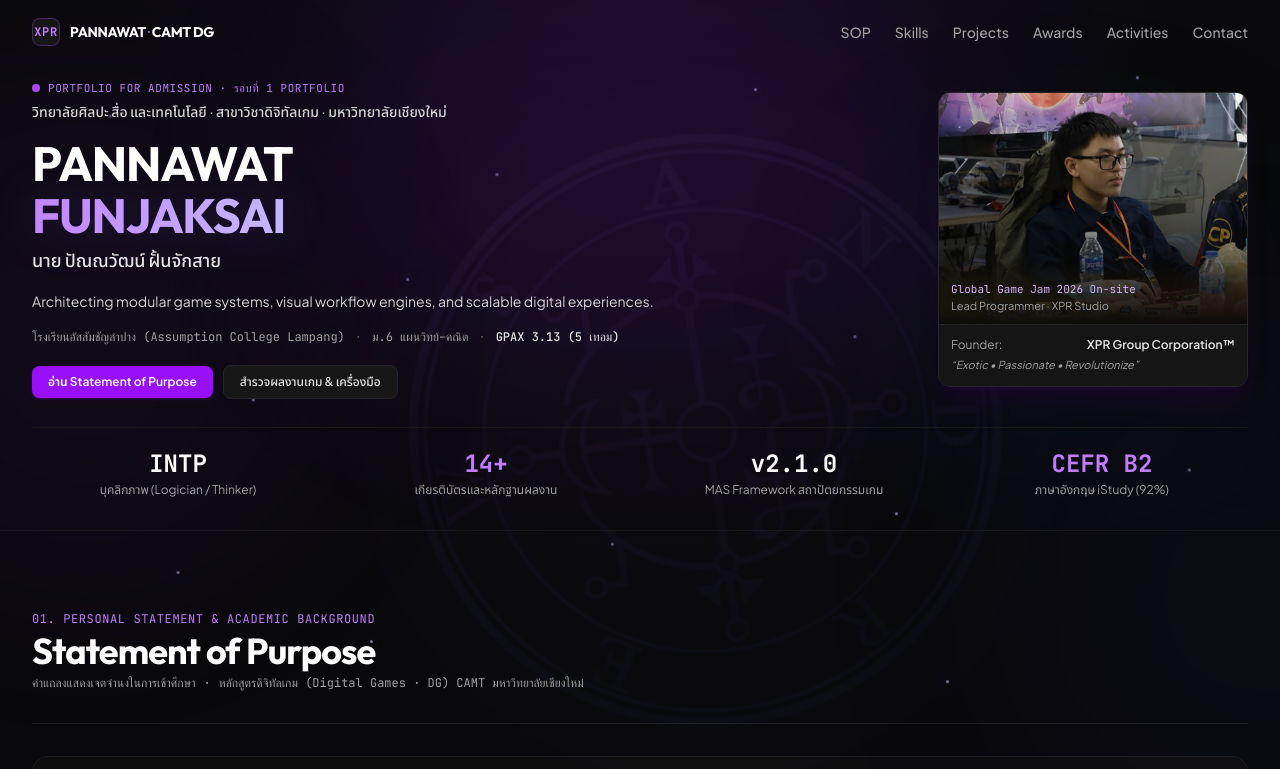
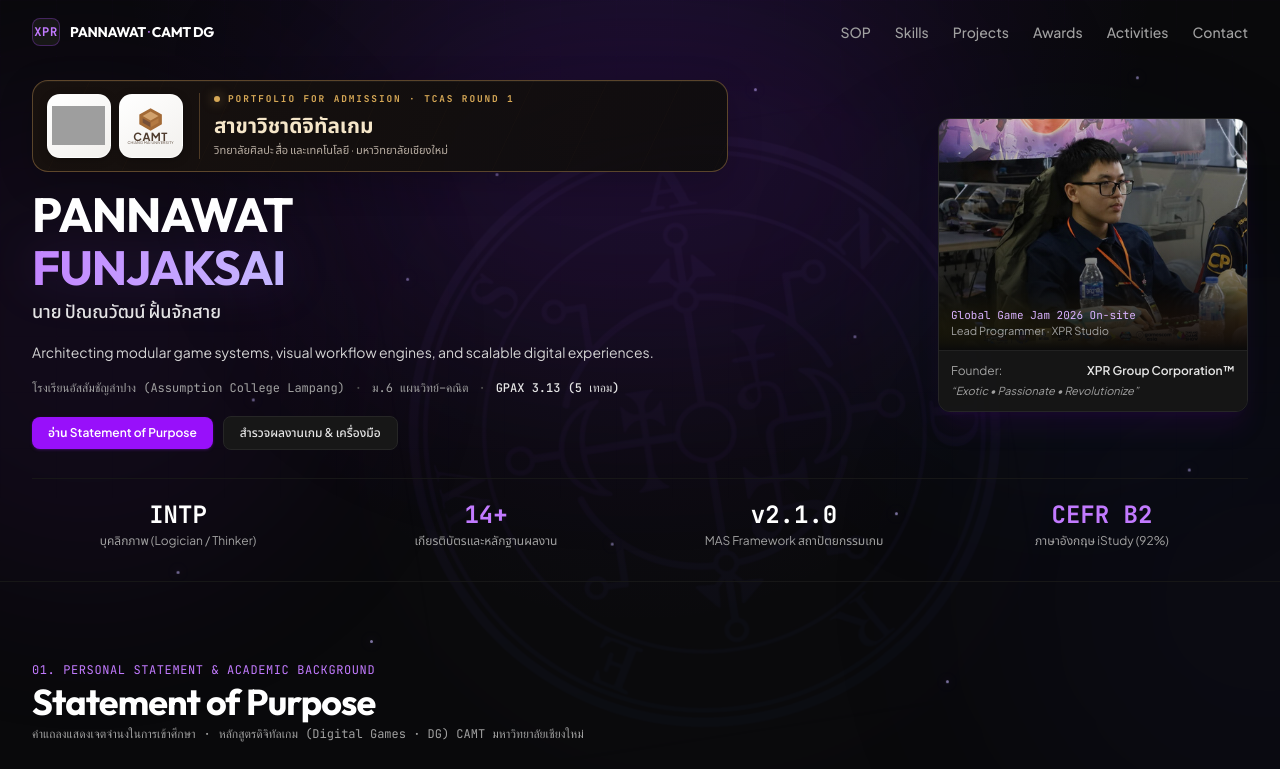
Before and after one commit to AC4-XPR/Pannawat-Port-cmu, a React (Vite) app: page / in a window 1280 px wide. Shown: the top 769 px of the page. Built offline with nearby package versions, Linux system fonts and the light colour scheme; grey boxes are pictures that could not be loaded.

Commit message:
Refine admission header and hero animations

```diff
--- a/src/components/BackgroundEffects.tsx
+++ b/src/components/BackgroundEffects.tsx
@@ -11,5 +11,19 @@ export const BackgroundEffects: React.FC = () => (
     </div>
     <img className="seal-watermark" src="/portfolio-assets/andrews-seal-watermark.png" alt="" />
     <div className="grid-haze" />
+    <svg className="seal-trace" viewBox="0 0 100 100" fill="none">
+      <path className="trace-path trace-delay-1" pathLength="1" d="M50 50h11V39h12V25h16" />
+      <path className="trace-path trace-delay-2" pathLength="1" d="M50 50H39V61H27v14H11" />
+      <path className="trace-path trace-delay-3" pathLength="1" d="M50 50V38H40V26H28V10" />
+      <path className="trace-path trace-delay-4" pathLength="1" d="M50 50v12h10v12h13v16" />
+      <path className="trace-path trace-delay-5" pathLength="1" d="M50 50h17v8h13v8h12" />
+      <path className="trace-path trace-delay-6" pathLength="1" d="M50 50H33v-8H20v-8H8" />
+      <path className="trace-path trace-delay-7" pathLength="1" d="M50 50v-17h8V20h8V7" />
+      <path className="trace-path trace-delay-8" pathLength="1" d="M50 50v17h-8v13h-8v13" />
+      <circle className="trace-node trace-delay-2" cx="89" cy="25" r="1" />
+      <circle className="trace-node trace-delay-4" cx="11" cy="75" r="1" />
+      <circle className="trace-node trace-delay-6" cx="92" cy="66" r="1" />
+      <circle className="trace-node trace-delay-8" cx="34" cy="93" r="1" />
+    </svg>
   </div>
 );
--- a/src/components/Footer.tsx
+++ b/src/components/Footer.tsx
@@ -3,10 +3,6 @@ import { ArrowUp } from 'lucide-react';
 import { PROFILE_DATA } from '../data/portfolioData';
 
 export const Footer: React.FC = () => {
-  const scrollToTop = () => {
-    window.scrollTo({ top: 0, behavior: 'smooth' });
-  };
-
   return (
     <footer className="py-10 bg-neutral-950 text-neutral-400 text-xs border-t border-neutral-900">
       <div className="max-w-7xl mx-auto px-4 sm:px-6 lg:px-8">
@@ -39,14 +35,14 @@ export const Footer: React.FC = () => {
               GitHub ({PROFILE_DATA.contacts.githubPersonal})
             </a>
             <span className="text-neutral-700">·</span>
-            <button
-              onClick={scrollToTop}
-              className="flex items-center gap-1 hover:text-white transition-colors cursor-pointer"
-              aria-label="Scroll to top"
+            <a
+              href="/#home"
+              className="p-1.5 rounded-full hover:text-white hover:bg-neutral-900 transition-colors"
+              aria-label="Back to top"
+              title="Back to top"
             >
-              <span>Back to Top</span>
-              <ArrowUp className="w-3.5 h-3.5" />
-            </button>
+              <ArrowUp className="w-4 h-4" />
+            </a>
           </div>
         </div>
 
--- a/src/components/Hero.tsx
+++ b/src/components/Hero.tsx
@@ -15,19 +15,35 @@ export const Hero: React.FC = () => {
           {/* Left Column: Typographic Hierarchy */}
           <div className="lg:col-span-7 space-y-3.5 sm:space-y-4">
             {/* Target Admission Banner */}
-            <div className="space-y-1">
-              <div className="flex items-center gap-2 text-[11px] font-mono text-purple-400 tracking-wider uppercase">
-                <span className="w-2 h-2 rounded-sm bg-purple-500 inline-block" />
-                <span>Portfolio for Admission · รอบที่ 1 Portfolio</span>
+            <div className="admission-banner">
+              <div className="admission-logos" aria-hidden="true">
+                <div className="admission-logo-tile">
+                  <img src="/portfolio-assets/cmu-seal.png" alt="" />
+                </div>
+                <div className="admission-logo-tile camt-logo-tile">
+                  <svg className="camt-emblem" viewBox="0 0 48 44" fill="none">
+                    <path d="M24 2 44 13.5v17L24 42 4 30.5v-17L24 2Z" fill="#A36A36" />
+                    <path d="m24 8 14 8-14 8-14-8 14-8Z" fill="#D1A16C" />
+                    <path d="M10 20v8l14 8v-8L10 20Z" fill="#765039" />
+                    <path d="m38 20-14 8v8l14-8v-8Z" fill="#B47A42" />
+                  </svg>
+                  <strong>CAMT</strong>
+                  <small>CHIANG MAI UNIVERSITY</small>
+                </div>
               </div>
-              <div className="text-xs sm:text-sm font-medium text-neutral-300">
-                วิทยาลัยศิลปะ สื่อ และเทคโนโลยี · สาขาวิชาดิจิทัลเกม · มหาวิทยาลัยเชียงใหม่
+              <div className="admission-copy">
+                <div className="admission-eyebrow">
+                  <span className="admission-indicator" />
+                  <span>Portfolio for Admission · TCAS Round 1</span>
+                </div>
+                <h2 className="admission-program hero-topic-title">สาขาวิชาดิจิทัลเกม</h2>
+                <p>วิทยาลัยศิลปะ สื่อ และเทคโนโลยี · มหาวิทยาลัยเชียงใหม่</p>
               </div>
             </div>
 
             {/* Main Headline */}
             <div className="space-y-1">
-              <h1 className="text-2xl sm:text-4xl lg:text-5xl font-bold tracking-tight text-white font-display leading-[1.1]">
+              <h1 className="hero-name text-2xl sm:text-4xl lg:text-5xl font-bold tracking-tight text-white font-display leading-[1.1]">
                 PANNAWAT <br className="hidden sm:inline" />
                 <span className="animated-gradient-text text-transparent bg-clip-text bg-gradient-to-r from-purple-400 via-violet-300 to-indigo-300">
                   FUNJAKSAI
--- a/src/index.css
+++ b/src/index.css
@@ -99,7 +99,159 @@ html {
   transform: translate(-50%, -50%) rotate(-9deg);
   mix-blend-mode: screen;
   filter: drop-shadow(0 0 36px rgba(139, 92, 246, 0.12));
-  animation: seal-float 30s ease-in-out infinite alternate;
+  clip-path: inset(50% 50% 50% 50%);
+  animation: seal-reveal 2.4s cubic-bezier(0.2, 0.7, 0.15, 1) both, seal-float 30s ease-in-out 2.4s infinite alternate;
+}
+
+.seal-trace {
+  position: absolute;
+  top: 54%;
+  left: 55%;
+  width: min(48vw, 40rem);
+  aspect-ratio: 1;
+  overflow: visible;
+  transform: translate(-50%, -50%) rotate(-9deg);
+  opacity: 0.82;
+  mix-blend-mode: screen;
+  filter: drop-shadow(0 0 8px rgba(196, 181, 253, 0.65));
+}
+
+.trace-path {
+  stroke: #c4b5fd;
+  stroke-width: 0.38;
+  stroke-linecap: round;
+  stroke-linejoin: round;
+  stroke-dasharray: 1;
+  stroke-dashoffset: 1;
+  animation: trace-run 1.55s cubic-bezier(0.25, 0.7, 0.25, 1) forwards;
+}
+
+.trace-node {
+  fill: #e9d5ff;
+  opacity: 0;
+  transform-box: fill-box;
+  transform-origin: center;
+  animation: node-flash 1.7s ease-out forwards;
+}
+
+.trace-delay-1 { animation-delay: 0.02s; }
+.trace-delay-2 { animation-delay: 0.12s; }
+.trace-delay-3 { animation-delay: 0.21s; }
+.trace-delay-4 { animation-delay: 0.3s; }
+.trace-delay-5 { animation-delay: 0.39s; }
+.trace-delay-6 { animation-delay: 0.48s; }
+.trace-delay-7 { animation-delay: 0.57s; }
+.trace-delay-8 { animation-delay: 0.66s; }
+
+.admission-banner {
+  position: relative;
+  display: flex;
+  align-items: center;
+  gap: 1rem;
+  padding: 0.75rem 0.85rem;
+  overflow: hidden;
+  border: 1px solid rgba(193, 145, 83, 0.42);
+  border-radius: 1rem;
+  background: linear-gradient(110deg, rgba(25, 18, 14, 0.94), rgba(15, 13, 14, 0.94));
+  box-shadow: inset 0 1px rgba(255, 240, 212, 0.04), 0 10px 35px rgba(0, 0, 0, 0.2);
+}
+
+.admission-banner::before {
+  content: "";
+  position: absolute;
+  inset: 0;
+  pointer-events: none;
+  opacity: 0.2;
+  background-image:
+    linear-gradient(115deg, transparent 48%, rgba(193, 145, 83, 0.14) 49%, transparent 50%),
+    linear-gradient(0deg, transparent 94%, rgba(193, 145, 83, 0.16) 95%, transparent 96%);
+  background-size: 74px 100%, 100% 23px;
+}
+
+.admission-logos {
+  position: relative;
+  z-index: 1;
+  display: flex;
+  flex: 0 0 auto;
+  gap: 0.5rem;
+}
+
+.admission-logo-tile {
+  width: 4rem;
+  height: 4rem;
+  display: flex;
+  align-items: center;
+  justify-content: center;
+  padding: 0.3rem;
+  overflow: hidden;
+  border: 1px solid rgba(255, 255, 255, 0.66);
+  border-radius: 0.8rem;
+  background: linear-gradient(145deg, #fff, #f2f0ed);
+  box-shadow: 0 2px 8px rgba(0, 0, 0, 0.25);
+}
+
+.admission-logo-tile img {
+  width: 100%;
+  height: 100%;
+  object-fit: contain;
+}
+
+.camt-logo-tile {
+  flex-direction: column;
+  gap: 0.02rem;
+  color: #4f3c2e;
+}
+
+.camt-emblem { width: 1.7rem; height: 1.55rem; }
+.camt-logo-tile strong { font-size: 0.7rem; line-height: 0.8; letter-spacing: 0.04em; }
+.camt-logo-tile small { font-size: 0.23rem; line-height: 1; letter-spacing: 0.04em; }
+
+.admission-copy {
+  position: relative;
+  z-index: 1;
+  min-width: 0;
+  padding-left: 0.9rem;
+  border-left: 1px solid rgba(193, 145, 83, 0.34);
+}
+
+.admission-eyebrow {
+  display: flex;
+  align-items: center;
+  gap: 0.5rem;
+  color: #d6a856;
+  font: 600 0.59rem/1.2 var(--font-mono);
+  letter-spacing: 0.2em;
+  text-transform: uppercase;
+}
+
+.admission-indicator {
+  width: 0.38rem;
+  height: 0.38rem;
+  flex: 0 0 auto;
+  border-radius: 50%;
+  background: #d6a856;
+  box-shadow: 0 0 12px rgba(214, 168, 86, 0.7);
+}
+
+.admission-program {
+  margin-top: 0.42rem;
+  color: #f5e6c9;
+  font-size: clamp(0.95rem, 1.7vw, 1.3rem);
+  font-weight: 700;
+  line-height: 1.35;
+}
+
+.admission-copy p { margin-top: 0.18rem; color: #b9aea3; font-size: 0.69rem; line-height: 1.5; }
+
+.hero-name {
+  transform-origin: left center;
+  animation: hero-grow 7s ease-in-out 0.2s infinite;
+}
+
+.hero-topic-title {
+  display: inline-block;
+  transform-origin: left center;
+  animation: hero-grow 6.5s ease-in-out 0.8s infinite;
 }
 
 .ambient-particle {
@@ -186,6 +338,32 @@ html {
   to { transform: translate(-48%, -52%) rotate(-6deg) scale(1.03); }
 }
 
+@keyframes seal-reveal {
+  0% { clip-path: inset(49% 49% 49% 49%); opacity: 0; }
+  24% { clip-path: inset(38% 41% 38% 41%); opacity: 0.1; }
+  57% { clip-path: inset(18% 20% 18% 20%); opacity: 0.08; }
+  82% { clip-path: inset(0 6%); opacity: 0.05; }
+  100% { clip-path: inset(0); opacity: 0.05; }
+}
+
+@keyframes trace-run {
+  0% { stroke-dashoffset: 1; opacity: 0; }
+  15% { opacity: 0.9; }
+  75% { stroke-dashoffset: 0; opacity: 0.78; }
+  100% { stroke-dashoffset: 0; opacity: 0; }
+}
+
+@keyframes node-flash {
+  0%, 55% { opacity: 0; transform: scale(0.2); }
+  70% { opacity: 0.95; transform: scale(1.5); }
+  100% { opacity: 0; transform: scale(0.6); }
+}
+
+@keyframes hero-grow {
+  0%, 100% { transform: scale(1); }
+  50% { transform: scale(1.025); }
+}
+
 @keyframes particle-drift {
   from { transform: translate3d(0, 0, 0); opacity: 0.18; }
   to { transform: translate3d(12px, -24px, 0); opacity: 0.62; }
@@ -209,7 +387,19 @@ html {
     width: 72vw;
   }
 
+  .seal-trace {
+    left: 50%;
+    top: 58%;
+    width: 72vw;
+  }
+
   .ambient-orb { width: 68vw; filter: blur(76px); }
+
+  .admission-banner { gap: 0.65rem; padding: 0.65rem; }
+  .admission-logo-tile { width: 3.25rem; height: 3.25rem; border-radius: 0.65rem; }
+  .admission-copy { padding-left: 0.65rem; }
+  .admission-eyebrow { font-size: 0.48rem; letter-spacing: 0.12em; }
+  .admission-copy p { font-size: 0.62rem; }
 }
 
 @media (prefers-reduced-motion: reduce) {
```
Also changed, not shown: src/components/SOPSection.tsx (+5 -5 lines), 1 other file (tests, documents, lock files or other folders).
